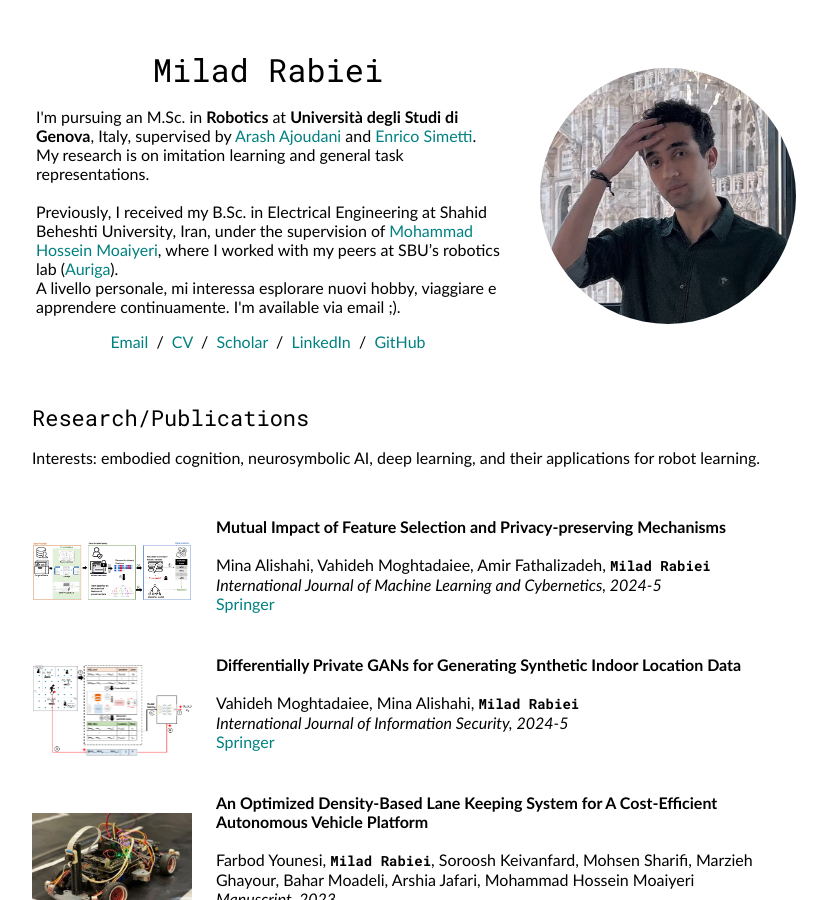
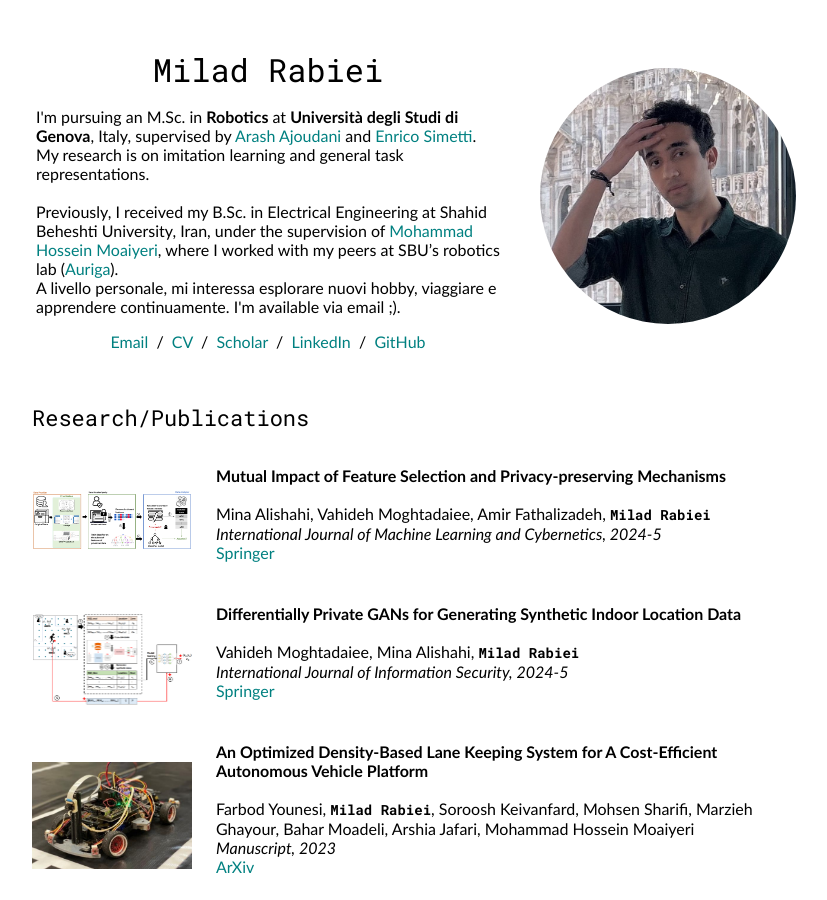
Before and after one commit to milwd/milwd.github.io, a Jekyll site: the page built from index.html, in a window 1280 px wide and 900 px high. Shown: the whole window, without its empty margins (224-1051 px from the left). Built offline with Jekyll 4.4.1, drawn with Linux system fonts in a browser that asks for light colours.

Commit message:
Update index.html

```diff
--- a/index.html
+++ b/index.html
@@ -7,7 +7,7 @@ layout: default
     <tr>
       <td style="padding:16px;width:100%;vertical-align:middle">
         <h2>Research/Publications</h2>
-        <p>Interests: embodied cognition, neurosymbolic AI, deep learning, and their applications for robot learning.</p>
+        <!-- <p>Interests: embodied cognition, neurosymbolic AI, deep learning, and their applications for robot learning.</p> -->
       </td>
     </tr>
   </tbody>
```
